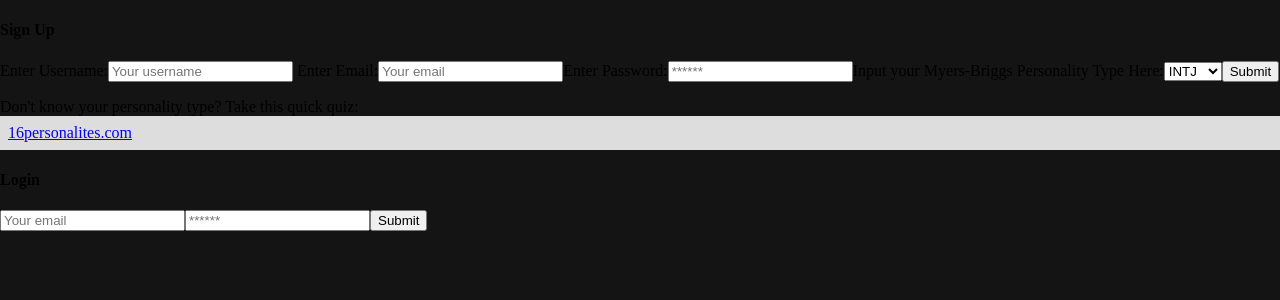
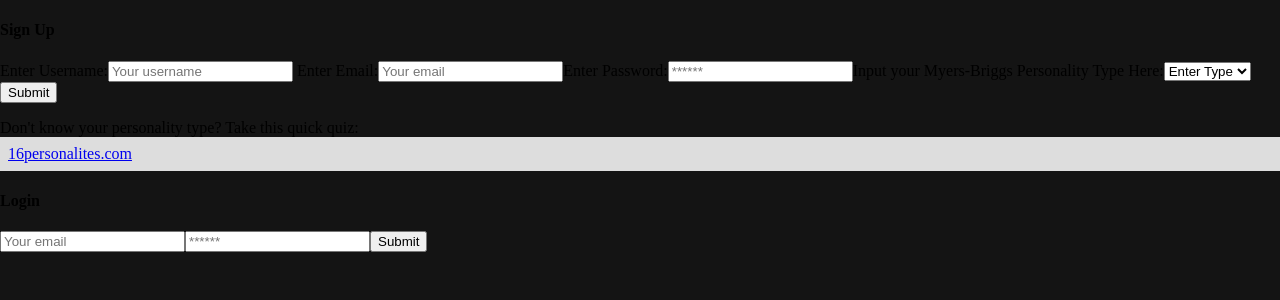
Before and after one commit to MZernick/Project-Partners, a React (Create React App) app in the folder client/: page /signup in a window 1280 px wide. Shown: the top 300 px of the page. Built offline with nearby package versions, Linux system fonts and the light colour scheme; a web font is replaced by a local one.

Commit message:
updated signup page

```diff
--- a/client/src/pages/Signup.js
+++ b/client/src/pages/Signup.js
@@ -116,6 +116,7 @@ const [login, { error1, data1 }] = useMutation(LOGIN_USER);
                   value={signupState.personality}
                   onChange={handleChange}
                 >
+                <option value={null}>Enter Type</option>
                 <option value="INTJ">INTJ</option>
                 <option value="INTP">INTP</option>
                 <option value="ENTJ">ENTJ</option>
```
